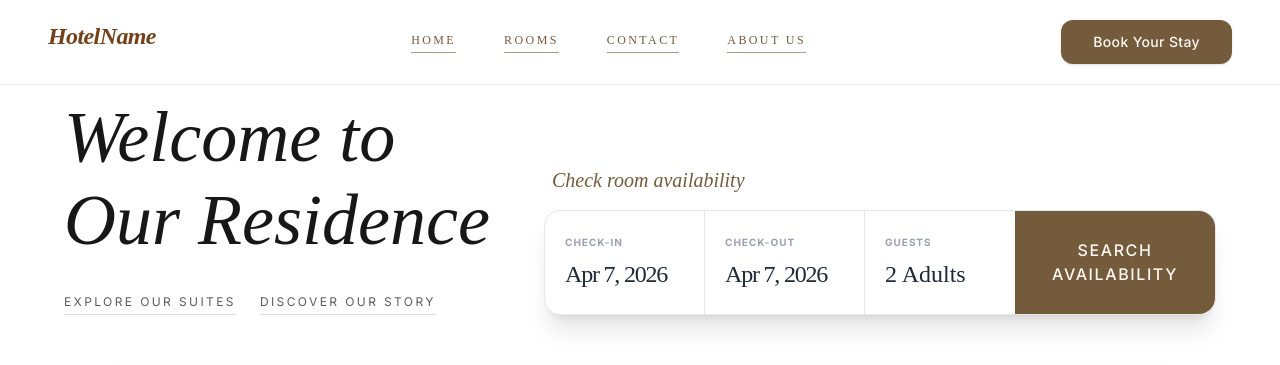
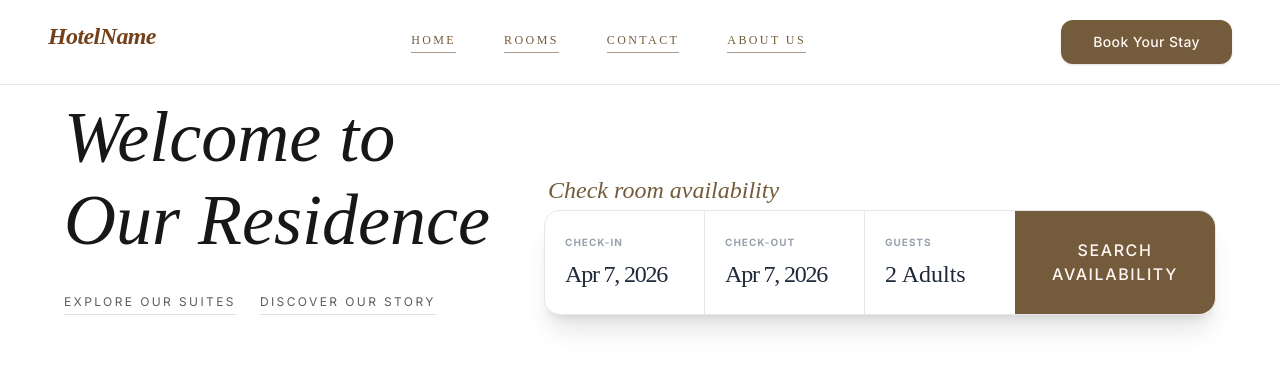
Before and after one commit to sanjuee/hotel-booking-system, a Next.js app: page / in a window 1280 px wide. Shown: the top 365 px of the page. Built offline with nearby package versions, Linux system fonts and the light colour scheme.

Commit message:
style: adjust layout and typography in Hero and SearchAvailabilityBar components

```diff
--- a/components/Hero.tsx
+++ b/components/Hero.tsx
@@ -23,8 +23,8 @@ export default function Hero() {
                         </a>
                     </div>
                 </div>
-                <div className="w-full lg:w-auto flex flex-col gap-1 sm:gap-4">
-                    <span className="text-lg sm:text-xl font-headline text-secondary font-extralight italic ml-1 sm:ml-2">
+                <div className="w-full lg:w-auto flex flex-col  items-center gap-1 sm:items-start">
+                    <span className="text-xl sm:text-2xl font-headline text-secondary font-extralight italic ml-1 sm:ml-4`">
                         Check room availability
                     </span>
                     <div className="w-full">
--- a/components/SearchAvailabilyBar.tsx
+++ b/components/SearchAvailabilyBar.tsx
@@ -55,7 +55,7 @@ export default function SearchAvailabiltyBar() {
     }, []);
 
     return (
-        <div className="flex flex-col md:flex-row items-stretch rounded-2xl shadow-xl border border-outline w-full lg:w-auto z-50 relative bg-white overflow-visible">
+        <div className="flex flex-col md:flex-row items-stretch rounded-2xl shadow-xl border border-outline w-full lg:w-auto  relative bg-white overflow-visible">
 
             {/* Check In */}
             <div className="flex-1 border-b md:border-b-0 md:border-r border-outline min-w-40 rounded-t-2xl md:rounded-tr-none md:rounded-l-2xl overflow-hidden">
```
